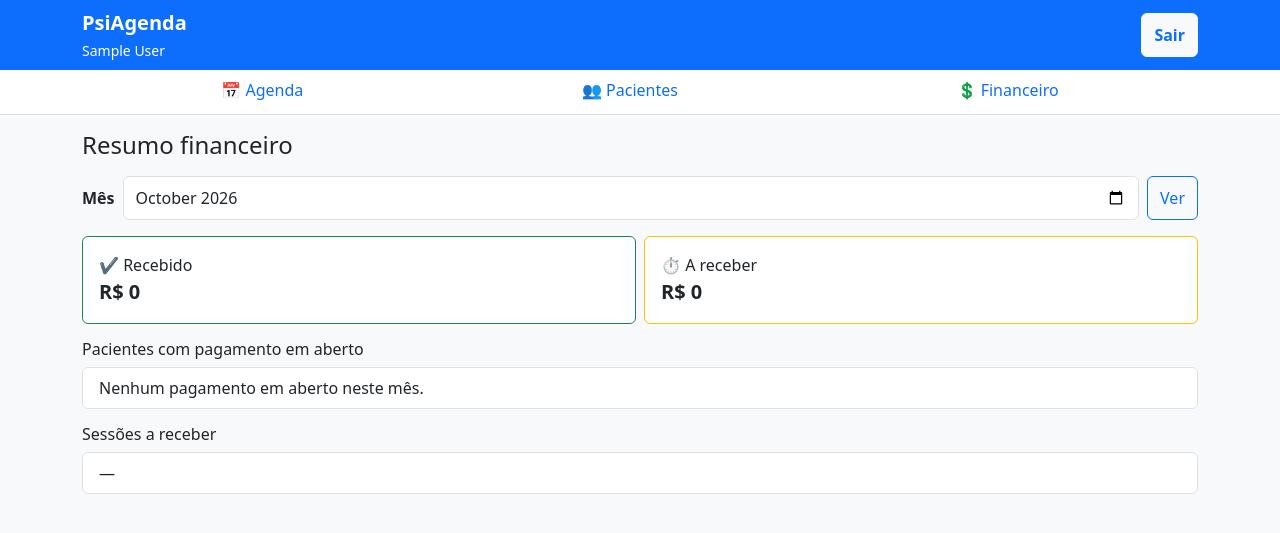
After one commit to MateusDePaulaJr/Agenda_psi, a Django app: page /financeiro/ in a window 1280 px wide. The commit adds this page. Shown: the top 533 px of the page. Run offline with Django 5.2, Linux system fonts and the light colour scheme; a user stored in the database is signed in; tables that the repository leaves empty hold one stand-in row (values such as "Sample post").

Commit message:
feat(financeiro): registro de pagamento e resumo mensal (RF05, RF07)
- Marcar sessão como paga com data obrigatória e forma de pagamento
- Resumo do mês com total recebido, total a receber e pacientes em aberto
- Sessões canceladas ficam fora do resumo
- Testes do critério de aceitação do RF07 e de autorização

```diff
--- a/web/core/templates/core/base.html
+++ b/web/core/templates/core/base.html
@@ -23,6 +23,7 @@
   <div class="container"><ul class="nav nav-fill">
     <li class="nav-item"><a class="nav-link" href="{% url 'agenda' %}">📅 Agenda</a></li>
     <li class="nav-item"><a class="nav-link" href="{% url 'pacientes' %}">👥 Pacientes</a></li>
+    <li class="nav-item"><a class="nav-link" href="{% url 'financeiro' %}">💲 Financeiro</a></li>
   </ul></div>
 </nav>
 {% endif %}
--- /dev/null
+++ b/web/core/templates/core/financeiro.html
@@ -0,0 +1,24 @@
+{% extends "core/base.html" %}
+{% block title %}Financeiro – PsiAgenda{% endblock %}
+{% block content %}
+<h1 class="h4">Resumo financeiro</h1>
+<form class="d-flex gap-2 my-3" method="get">
+  <label class="form-label fw-bold my-auto" for="mes">Mês</label>
+  <input class="form-control" type="month" id="mes" name="mes" value="{{ ano }}-{{ mes|stringformat:'02d' }}">
+  <button class="btn btn-outline-primary">Ver</button>
+</form>
+<div class="row g-2 mb-3">
+  <div class="col-6"><div class="card card-body border-success"><span>✔ Recebido</span><strong class="fs-5">R$ {{ recebido }}</strong></div></div>
+  <div class="col-6"><div class="card card-body border-warning"><span>⏱ A receber</span><strong class="fs-5">R$ {{ a_receber }}</strong></div></div>
+</div>
+<h2 class="h6">Pacientes com pagamento em aberto</h2>
+<ul class="list-group mb-3">
+  {% for p in em_aberto %}<li class="list-group-item d-flex justify-content-between"><span>👤 {{ p.sessao__paciente__nome }}</span><strong>R$ {{ p.total }}</strong></li>
+  {% empty %}<li class="list-group-item">Nenhum pagamento em aberto neste mês.</li>{% endfor %}
+</ul>
+<h2 class="h6">Sessões a receber</h2>
+<ul class="list-group">
+  {% for p in pendentes %}<li class="list-group-item"><a href="{% url 'sessao_detalhe' p.sessao.pk %}">{{ p.sessao.inicio|date:"d/m H:i" }} · {{ p.sessao.paciente.nome }} · R$ {{ p.valor }}</a></li>
+  {% empty %}<li class="list-group-item">—</li>{% endfor %}
+</ul>
+{% endblock %}
--- a/web/core/templates/core/sessao_detalhe.html
+++ b/web/core/templates/core/sessao_detalhe.html
@@ -11,6 +11,7 @@
     {% if sessao.pagamento.status == 'pago' %}<span class="badge text-bg-success">✔ Pago</span>{% else %}<span class="badge text-bg-warning">⏱ A receber</span>{% endif %}</dd>
 </dl>
 <div class="d-flex gap-2 flex-wrap">
+  {% if sessao.pagamento.status == 'a_receber' and sessao.status != 'cancelada' %}<a class="btn btn-success" href="{% url 'pagamento_registrar' sessao.pk %}">✔ Marcar como pago</a>{% endif %}
   <a class="btn btn-primary" href="{% url 'sessao_nova' %}">Agendar outra</a>
   {% if sessao.status == 'agendada' %}
   <form method="post" action="{% url 'sessao_cancelar' sessao.pk %}">{% csrf_token %}<button class="btn btn-outline-danger">Cancelar sessão</button></form>
--- a/web/core/urls.py
+++ b/web/core/urls.py
@@ -10,6 +10,8 @@ urlpatterns = [
     path("sessoes/nova/", views.sessao_nova, name="sessao_nova"),
     path("sessoes/<int:pk>/", views.sessao_detalhe, name="sessao_detalhe"),
     path("sessoes/<int:pk>/cancelar/", views.sessao_cancelar, name="sessao_cancelar"),
+    path("sessoes/<int:pk>/pagamento/", views.pagamento_registrar, name="pagamento_registrar"),
+    path("financeiro/", views.financeiro, name="financeiro"),
     path("pacientes/", views.pacientes, name="pacientes"),
     path("pacientes/novo/", views.paciente_form, name="paciente_novo"),
     path("pacientes/<int:pk>/editar/", views.paciente_form, name="paciente_editar"),
--- a/web/core/views.py
+++ b/web/core/views.py
@@ -5,8 +5,12 @@ from django.contrib.auth.decorators import login_required
 from django.shortcuts import get_object_or_404, redirect, render
 from django.utils import timezone
 
-from .forms import PacienteForm, SessaoForm
-from .models import Paciente, Sessao
+from decimal import Decimal
+
+from django.db.models import Sum
+
+from .forms import PacienteForm, PagamentoForm, SessaoForm
+from .models import Paciente, Pagamento, Sessao
 from .services import HorarioOcupado, agendar_sessao, horarios_livres
 
 
@@ -99,3 +103,38 @@ def paciente_form(request, pk=None):
         messages.success(request, "Paciente salvo com sucesso.")
         return redirect("pacientes")
     return render(request, "core/paciente_form.html", {"form": form, "paciente": paciente})
+
+
+@login_required
+def pagamento_registrar(request, pk):
+    """Marca o pagamento de uma sessão como pago (RF05)."""
+    pagamento = get_object_or_404(Pagamento, sessao__pk=pk, sessao__paciente__usuario=request.user)
+    form = PagamentoForm(request.POST or None, instance=pagamento)
+    if request.method == "POST" and form.is_valid():
+        pago = form.save(commit=False)
+        pago.status = Pagamento.PAGO
+        pago.save()
+        messages.success(request, "Pagamento registrado como pago.")
+        return redirect("sessao_detalhe", pk=pk)
+    return render(request, "core/pagamento_form.html", {"form": form, "pagamento": pagamento})
+
+
+@login_required
+def financeiro(request):
+    """Resumo mensal: total recebido, a receber e pacientes em aberto (RF07)."""
+    hoje = timezone.localdate()
+    try:
+        ano, mes = map(int, request.GET.get("mes", f"{hoje.year}-{hoje.month}").split("-"))
+    except ValueError:
+        ano, mes = hoje.year, hoje.month
+    pagamentos = Pagamento.objects.filter(
+        sessao__paciente__usuario=request.user, sessao__inicio__year=ano, sessao__inicio__month=mes
+    ).exclude(sessao__status=Sessao.CANCELADA).select_related("sessao__paciente")
+    recebido = pagamentos.filter(status=Pagamento.PAGO).aggregate(t=Sum("valor"))["t"] or Decimal("0")
+    pendentes = pagamentos.filter(status=Pagamento.A_RECEBER)
+    a_receber = pendentes.aggregate(t=Sum("valor"))["t"] or Decimal("0")
+    em_aberto = pendentes.values("sessao__paciente__nome").annotate(total=Sum("valor")).order_by("sessao__paciente__nome")
+    return render(request, "core/financeiro.html", {
+        "ano": ano, "mes": mes, "recebido": recebido, "a_receber": a_receber,
+        "em_aberto": em_aberto, "pendentes": pendentes.order_by("sessao__inicio"),
+    })
```
Also changed, not shown: web/core/forms.py (+17 -1 lines), web/core/templates/core/pagamento_form.html (added, +12 -0 lines), web/core/tests/test_financeiro.py (added, +51 -0 lines).
